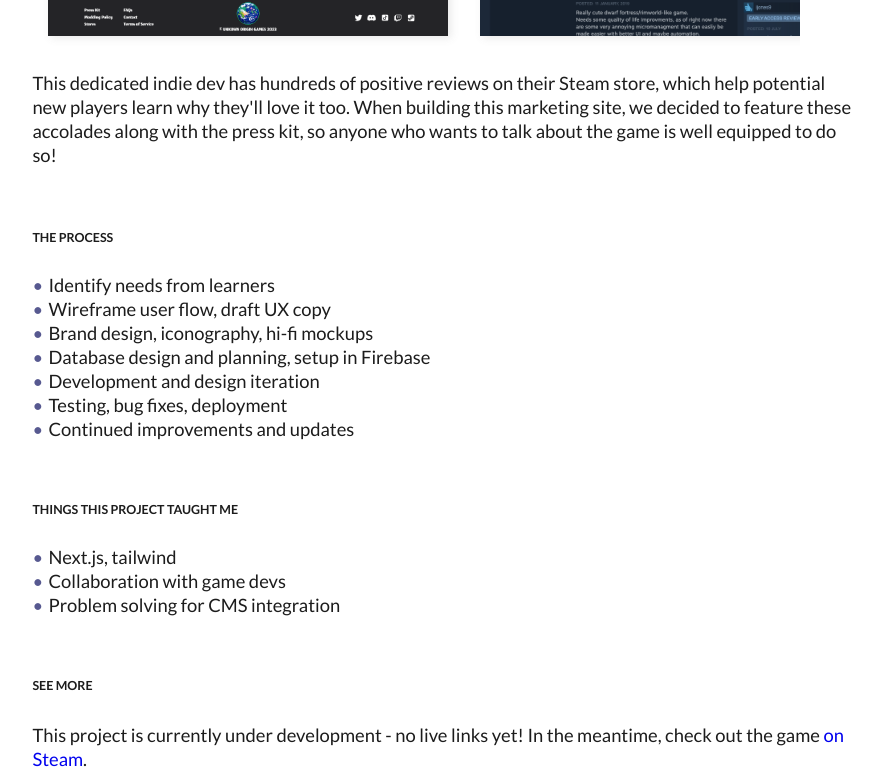
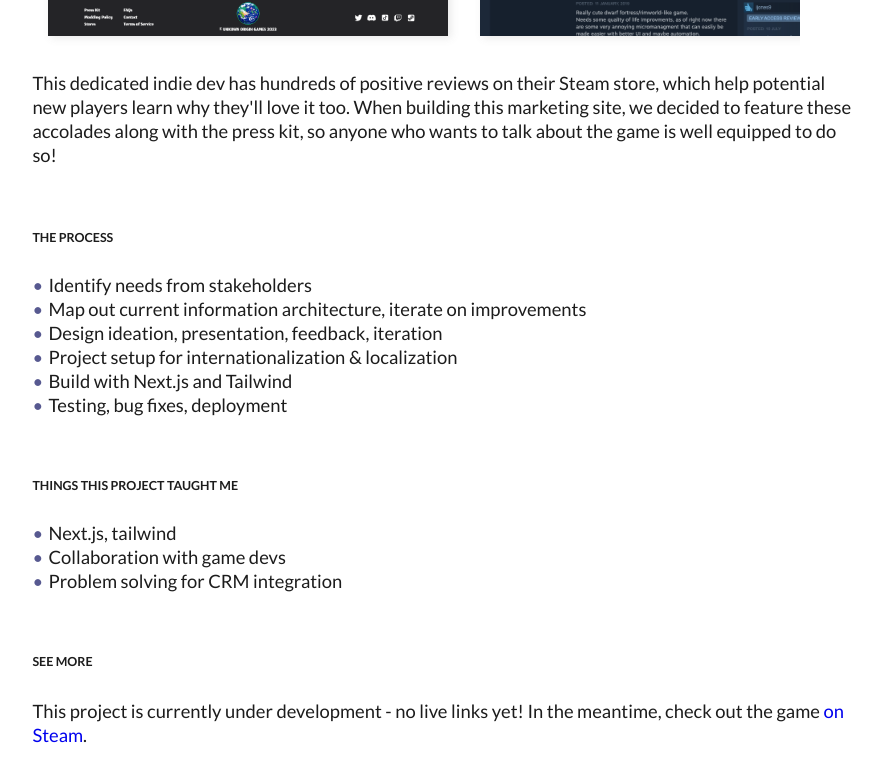
Before and after one commit to surayaclemens/portfolio, a React (Create React App) app: page /oddrealm in a window 1280 px wide. Shown: the part 1389-2171 px from the top of the page, without its empty margins (198-1080 px from the left). Built offline with nearby package versions, Linux system fonts and the light colour scheme.

Commit message:
fixed copy mistake on odd realm page

```diff
--- a/src/Pages/OddRealmPage/OddRealmPage.js
+++ b/src/Pages/OddRealmPage/OddRealmPage.js
@@ -23,7 +23,7 @@ function OddRealmPage ({projectTitle}) {
             <li className='section__list-item'>UX and UI design, brand cohesion</li>
             <li className='section__list-item'>Understand stakeholder needs, iterate based on feedback</li>
             <li className='section__list-item'>Optimize information architecture</li>
-            <li className='section__list-item'>Migrate previous newsletter subscribers to integrated CMS</li>
+            <li className='section__list-item'>Migrate previous newsletter subscribers to integrated CRM</li>
             <li className='section__list-item'>Web development with Next.js and Tailwind</li>
           </ul>
         }
@@ -38,20 +38,19 @@ function OddRealmPage ({projectTitle}) {
         }
       processDetails={
         <ul className='section__list'>
-          <li className='section__list-item'>Identify needs from learners</li>
-          <li className='section__list-item'>Wireframe user flow, draft UX copy</li>
-          <li className='section__list-item'>Brand design, iconography, hi-fi mockups</li>
-          <li className='section__list-item'>Database design and planning, setup in Firebase</li>
-          <li className='section__list-item'>Development and design iteration</li>
+          <li className='section__list-item'>Identify needs from stakeholders</li>
+          <li className='section__list-item'>Map out current information architecture, iterate on improvements</li>
+          <li className='section__list-item'>Design ideation, presentation, feedback, iteration</li>
+          <li className='section__list-item'>Project setup for internationalization & localization</li>
+          <li className='section__list-item'>Build with Next.js and Tailwind</li>
           <li className='section__list-item'>Testing, bug fixes, deployment</li>
-          <li className='section__list-item'>Continued improvements and updates</li>
         </ul>
       }
       toolDetails={
       <ul className='section__list'>
         <li className='section__list-item'>Next.js, tailwind</li>
         <li className='section__list-item'>Collaboration with game devs</li>
-        <li className='section__list-item'>Problem solving for CMS integration</li>
+        <li className='section__list-item'>Problem solving for CRM integration</li>
       </ul>}
         moreDetails={
           <p className='section__details'>This project is currently under development - no live links yet! In the meantime, check out the game <a href='https://store.steampowered.com/app/688060/Odd_Realm/'>on Steam</a>.</p>
```
